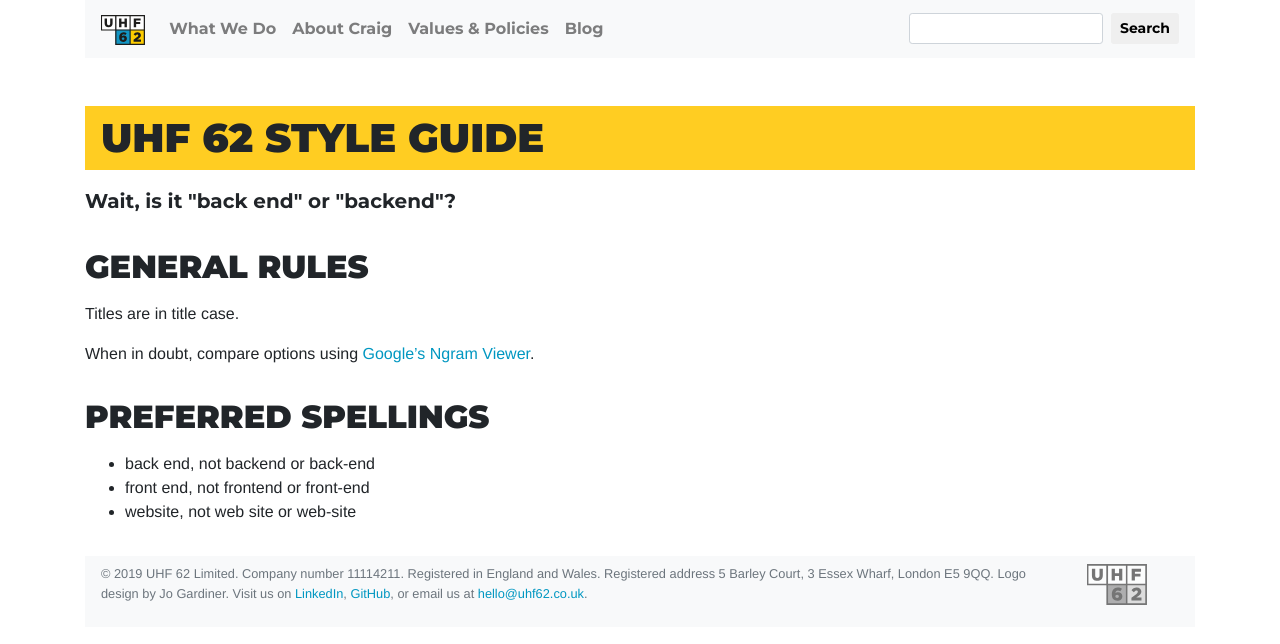
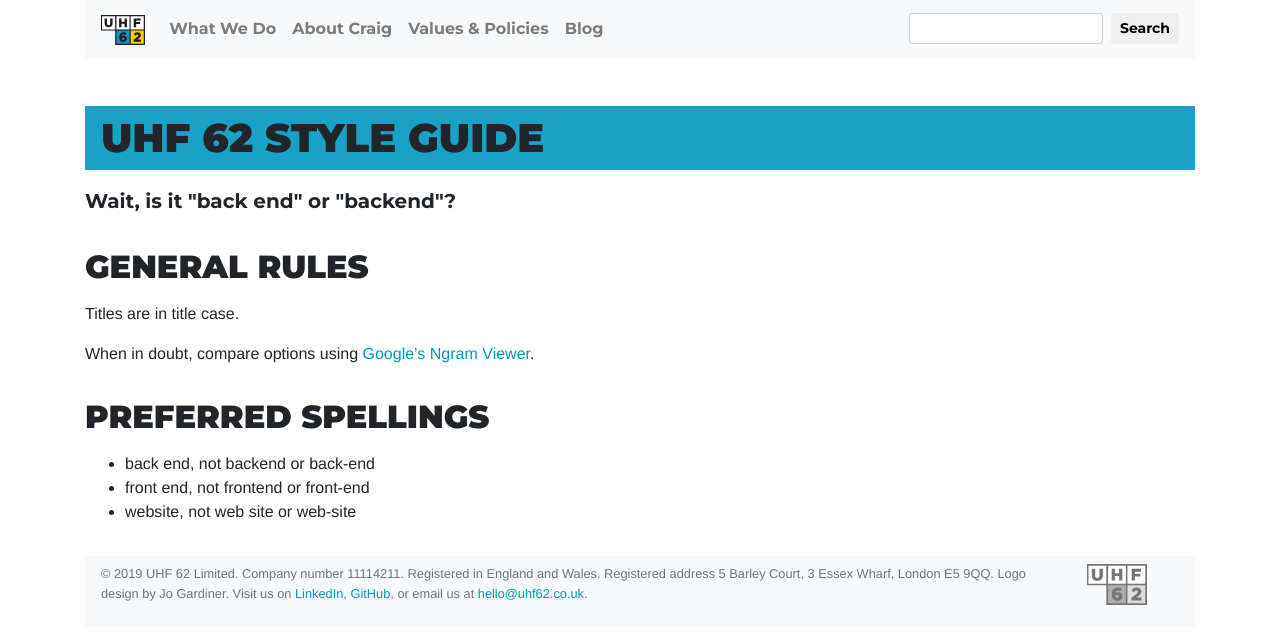
Before and after one commit to uhf62/uhf62.co.uk, a Jekyll site: the page built from style-guide.markdown, in a window 1280 px wide. Shown: the top 644 px of the page. Built offline with Jekyll 4.4.1, drawn with Linux system fonts in a browser that asks for light colours; nearby versions of some CDN libraries; our own code applies the rules of GitHub Pages for plain Markdown files.

Commit message:
Make headings blue

```diff
--- a/_includes/title-and-lead.html
+++ b/_includes/title-and-lead.html
@@ -12,7 +12,7 @@
     </div>
 {% else %}
     {% if page.title %}
-        <h1>{{ page.title }}</h1>
+        <h1 class="hl hl-blue">{{ page.title }}</h1>
     {% endif %}
     {% if page.description %}
         <p class="lead text-brand">{{ page.description }}</p>
```
